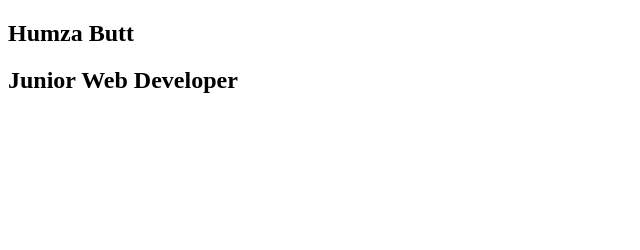
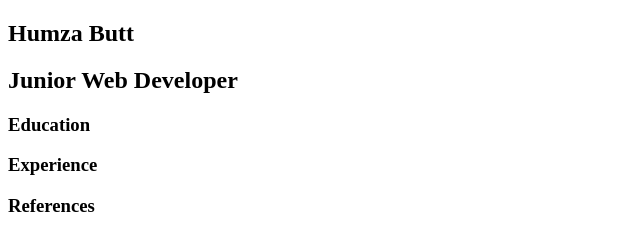
Before and after one commit to humza3/resume, a plain HTML site: page main.html in a window 1280 px wide. Shown: the whole page, without its empty margins (0-640 px from the left). Drawn offline with Linux system fonts and the light colour scheme.

Commit message:
Added h3 headings

```diff
--- a/main.html
+++ b/main.html
@@ -13,10 +13,13 @@
 		<header>
 		<main>
 			<article>
+			<h3>Education</h3>
 				<section>
 				</section>
+			<h3>Experience</h3>
 				<section>
 				</section>
+			<h3>References</h3>
 			</article>
 			<aside>
 			</aside>
```
